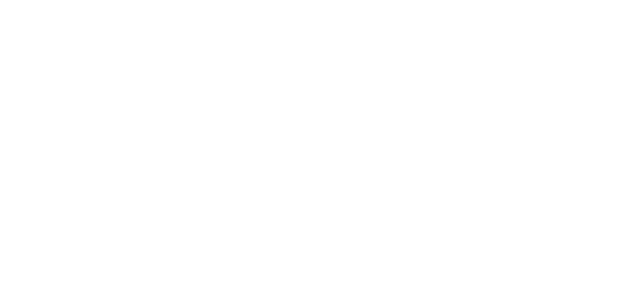
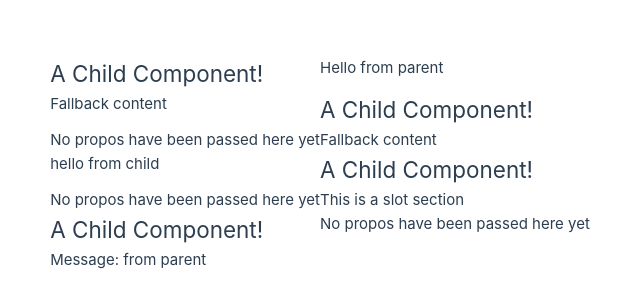
Before and after one commit to jKaranja19/vue-project, a Vue app: page / in a window 1280 px wide. Shown: the part 236-544 px from the top of the page, without its empty margins (320-960 px from the left). Built offline with nearby package versions, Linux system fonts and the light colour scheme; the HTML template or start-up script is replaced by a standard one.

Commit message:
How parent and chiold communicate on vue

```diff
--- a/src/App.vue
+++ b/src/App.vue
@@ -1,5 +1,6 @@
 <script setup>
 import { watch, onMounted, computed, reactive, ref } from 'vue'
+import ChildComp from './ChildComponent.vue'
 
 // const counter = reactive({ count: 0 })
 // const message = ref('Hello World!')
@@ -59,6 +60,11 @@
 // fetchData()
 
 // watch(todoId, fetchData)
+
+//sedning data to the child component:
+const greeting = ref('Hello from parent')
+const childMsg = ref('No child msg yet')
+const msg = ref('from parent')
 </script>
 
 <template>
@@ -100,7 +106,13 @@
   <button @click="todoId++" :disabled="!todoData">Fetch next todo</button>
   <p v-if="!todoData">Loading...</p>
   <pre v-else>{{ todoData }}</pre> -->
-
+  <!-- <ChildComp></ChildComp> -->
+   <!-- passing message from the parent -->
+    <ChildComp :msg="greeting"/>
+    <ChildComp @response="(msg) => childMsg = msg" />
+    <p>{{ childMsg }}</p>
+    <ChildComp>This is a slot section</ChildComp>
+    <ChildComp>Message: {{ msg }}</ChildComp>
 </template>
 
 <style>
--- /dev/null
+++ b/src/ChildComponent.vue
@@ -0,0 +1,13 @@
+<script setup>
+const props = defineProps({
+  msg: String
+
+})
+const emit = defineEmits(['response'])
+emit('response', 'hello from child')
+</script>
+<template>
+  <h2>A Child Component!</h2>
+  <p>{{ msg || 'No propos have been passed here yet' }}</p>
+  <slot>Fallback content</slot>
+</template>
```
